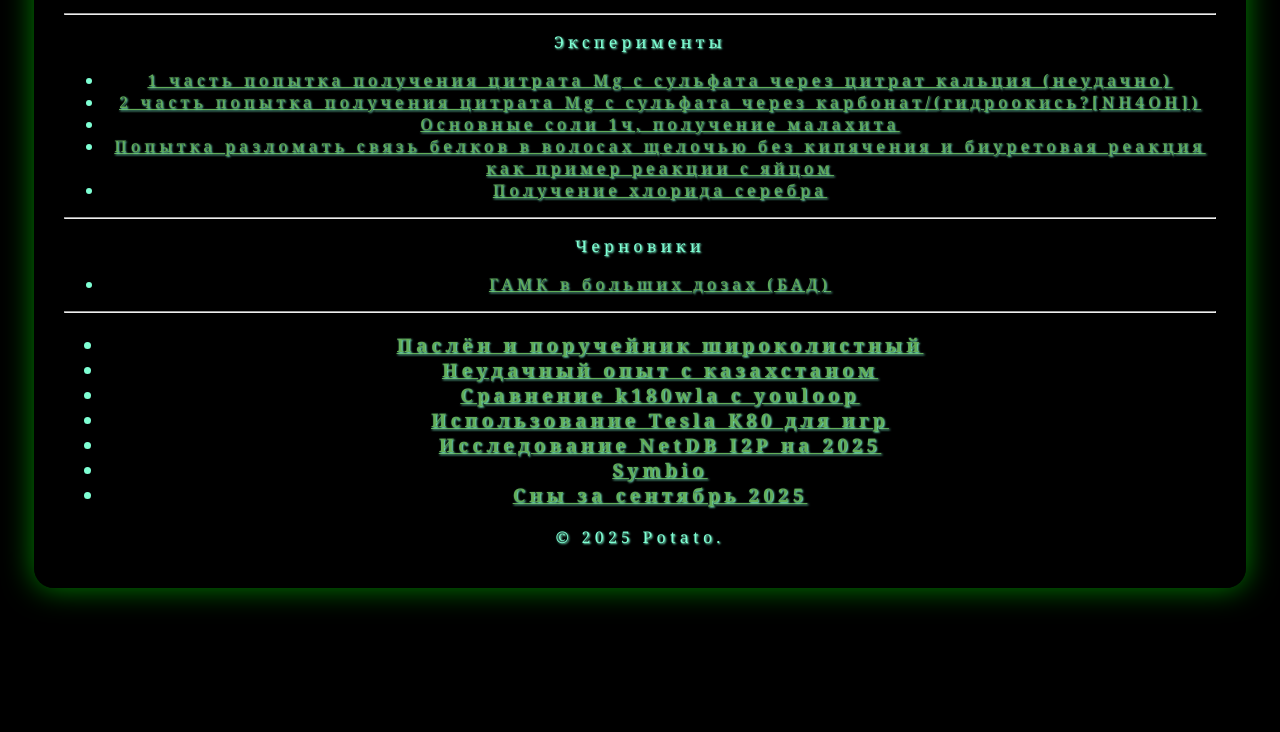
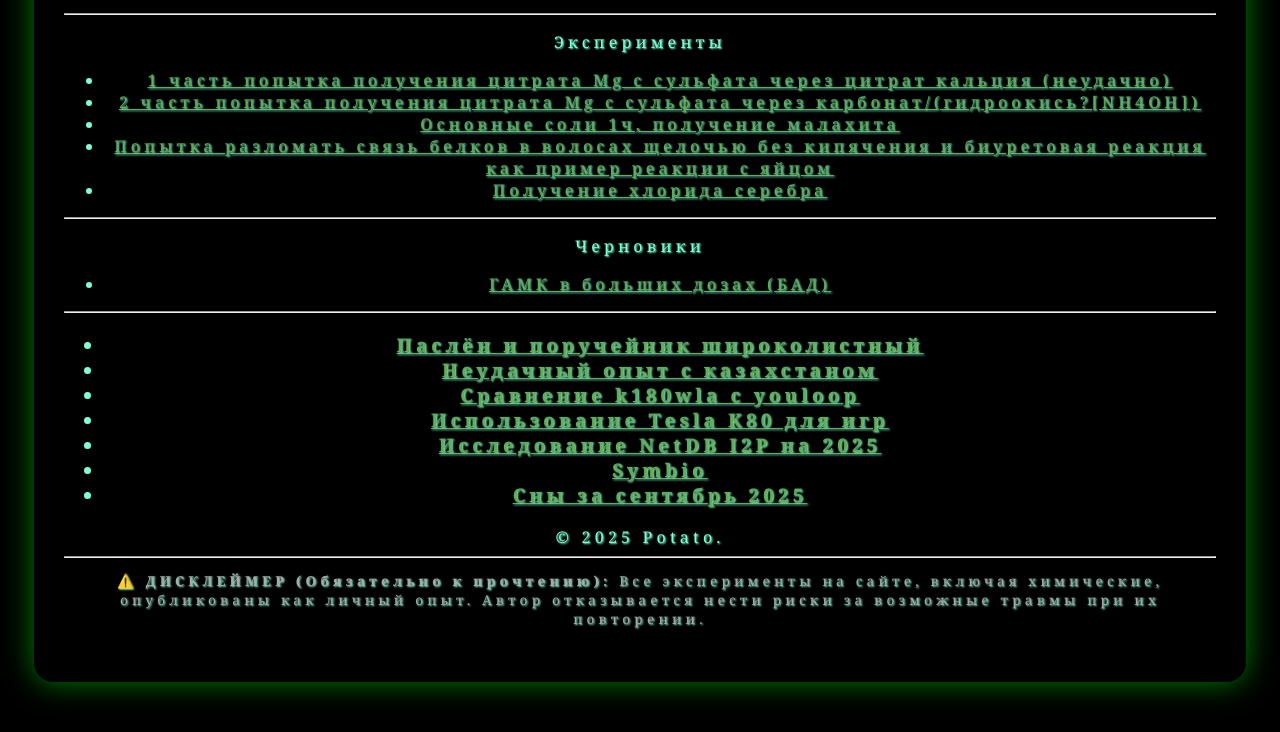
Before and after one commit to wipedlifepotato/wipedlifepotato.github.io, a plain HTML site: page index.html in a window 1280 px wide. Shown: the part 912-1644 px from the top of the page. Before the commit the page ends 1550 px from the top, so only its background shows below. Drawn offline with Linux system fonts and the light colour scheme.

Commit message:
Add disclaimer about site experiments in footer
Added a disclaimer in the footer regarding site experiments.

```diff
--- a/index.html
+++ b/index.html
@@ -78,6 +78,10 @@
 	</section>
 	<footer>
 		© 2025 Potato.
+		<hr/>
+		<p style="font-size: 0.85em; color: #aaa;">
+			<strong>⚠️ ДИСКЛЕЙМЕР (Обязательно к прочтению):</strong> Все эксперименты на сайте, включая химические, опубликованы как личный опыт. Автор отказывается нести риски за возможные травмы при их повторении.
+			<br/>
 	</footer>
   </div>
   <script>
```
